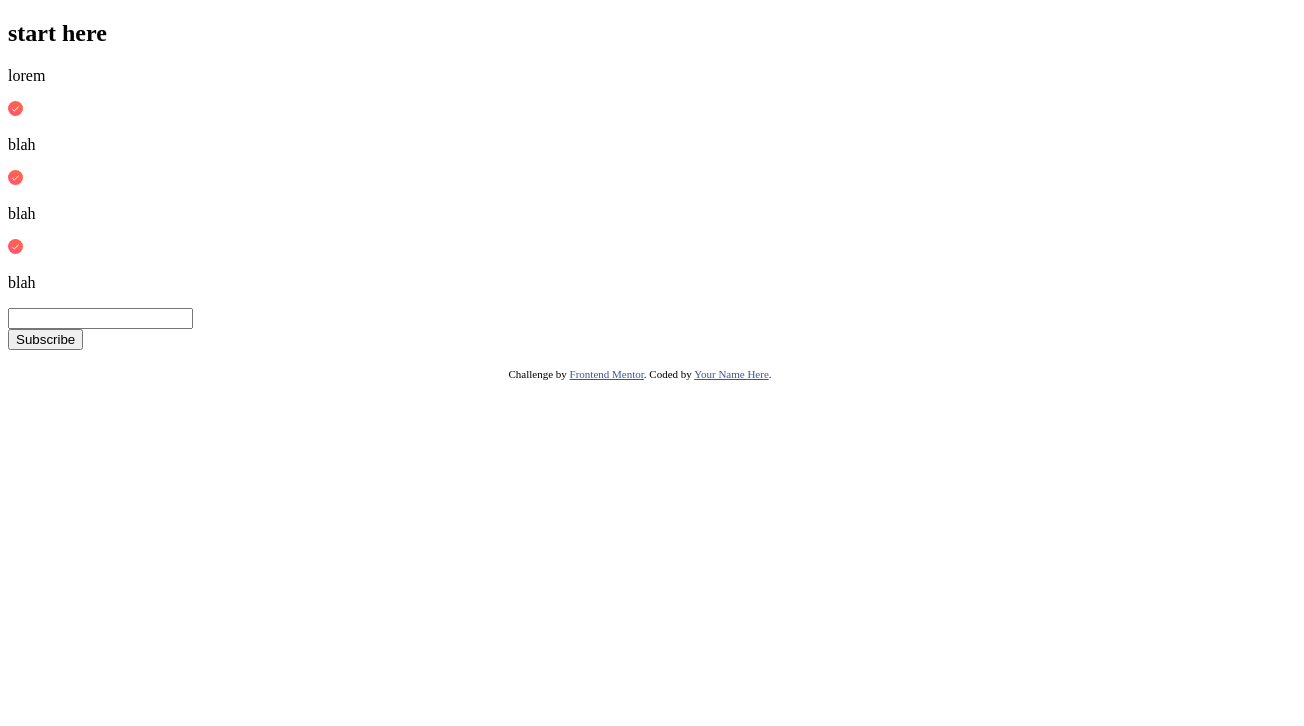
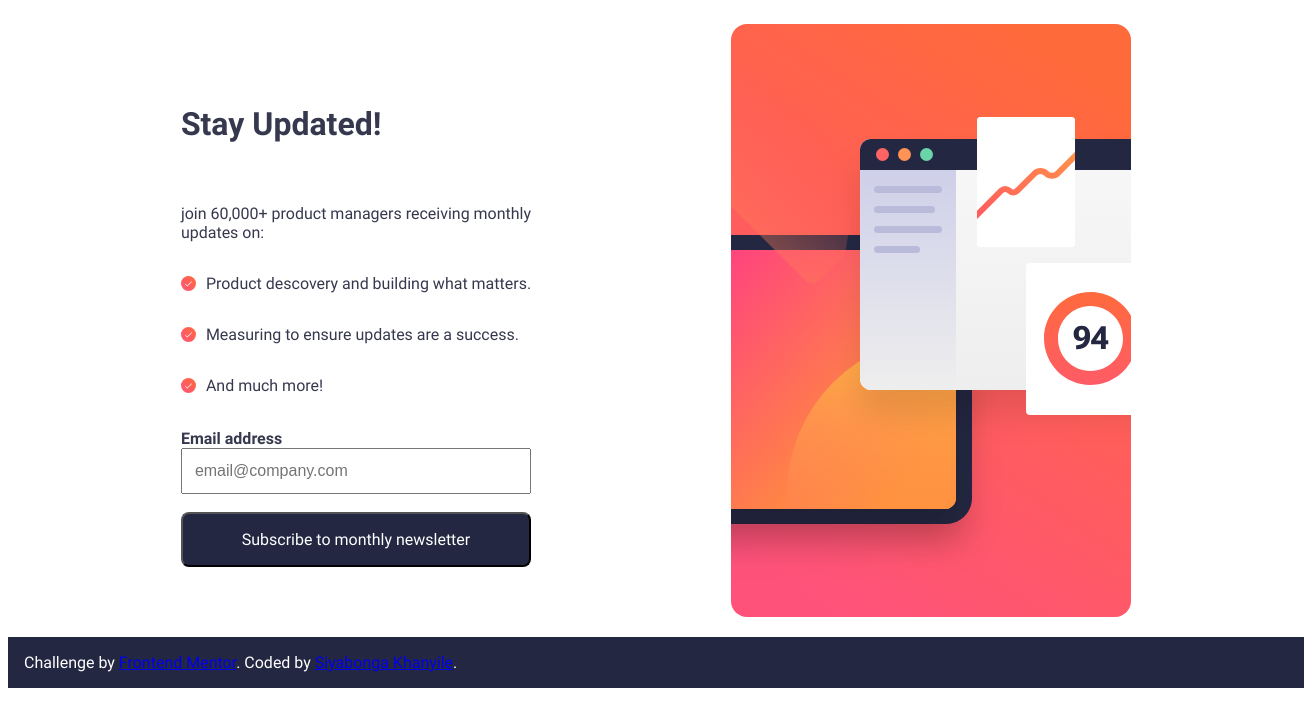
Before and after one commit to siyabongamasiya/newsletter-sign-up-with-success-message-main, a plain HTML site: page index.html in a window 1280 px wide. Shown: the whole page, 1304 px wide, since content can reach past the window. Drawn offline with Linux system fonts and the light colour scheme.

Commit message:
feature-UI:finished UI

```diff
--- a/index.html
+++ b/index.html
@@ -5,51 +5,73 @@
   <meta name="viewport" content="width=device-width, initial-scale=1.0"> <!-- displays site properly based on user's device -->
 
   <link rel="icon" type="image/png" sizes="32x32" href="./assets/images/favicon-32x32.png">
+  <link rel="stylesheet" href="./styles/index.css">
 
   <title>Frontend Mentor | Newsletter sign-up form with success message</title>
-
-  <!-- Feel free to remove these styles or customise in your own stylesheet 👍 -->
-  <style>
-    .attribution { font-size: 11px; text-align: center; }
-    .attribution a { color: hsl(228, 45%, 44%); }
-  </style>
 </head>
 <body>
 
   <main>
-    <section>
-      <div>
-        <h1>start here</h1>
-        <p>lorem</p>
-        <section>
-          <div>
+    <section id="mainSection">
+      <!-- details-->
+      <div id="details">
+        <!--heading and description-->
+        <h1>Stay Updated!</h1>
+        <!--updates-->
+        <section id="updates">
+          <p id="description">join 60,000+ product managers receiving monthly <br> updates on:</p>
+          <div class="update">
             <img width="15vw" height="15vh" src="./assets/images/icon-success.svg" alt="no image">
-            <p>blah</p>
+            <p>Product descovery and building what matters.</p>
           </div>
-          <div>
+          <div class="update">
             <img width="15vw" height="15vh" src="./assets/images/icon-success.svg" alt="no image">
-            <p>blah</p>
+            <p>Measuring to ensure updates are a success.</p>
           </div>
-          <div>
+          <div class="update">
             <img width="15vw" height="15vh" src="./assets/images/icon-success.svg" alt="no image">
-            <p>blah</p>
+            <p>And much more!</p>
           </div>
         </section>
-        <div>
-          <p></p>
-          <input>
+        <!--email-->
+        <div id="input">
+          <label for="email">Email address</label>
+          <input type="text" placeholder="email@company.com" id="email">
         </div>
-        <button>Subscribe</button>
+        <!--button-->
+        <button>Subscribe to monthly newsletter</button>
       </div>
-      <div>
-        <img>
+      <!--illustration image-->
+      <div id="illustration">
+        <picture>
+          <source srcset="./assets/images/illustration-sign-up-mobile.svg" media="(max-width: 375px)">
+          <img id="illustrationImage" src="./assets/images/illustration-sign-up-desktop.svg" alt="Sign Up Illustration">
+        </picture>
       </div>
     </section>
   </main>
 
-  <div class="attribution">
-    Challenge by <a href="https://www.frontendmentor.io?ref=challenge" target="_blank">Frontend Mentor</a>.
-    Coded by <a href="#">Your Name Here</a>.
-  </div>
+  <!-- footer-->
+   <footer class="attribution">
+    <div>
+      Challenge by <a href="https://www.frontendmentor.io?ref=challenge" target="_blank">Frontend Mentor</a>.
+      Coded by <a href="https://sites.google.com/view/siyabongaportfolio/home" target="_blank">Siyabonga Khanyile</a>.
+    </div>
+   </footer>
+
+   <div class="overlay">
+    <div id="thanksCard">
+      <picture>
+        <img id="illustrationImage" src="./assets/images/icon-success.svg" alt="Sign Up Illustration">
+      </picture>
+      <h1>Thanks for <br> subscribing!</h1>
+      <p>A confirmation email has been sent to <br>
+        <span>ABC</span> .Please open it and click <br>
+        the button inside to confirm your subscription</p>
+      <button>Dismiss message</button>
+    </div>
+   </div>
+
+
 </body>
 </html>
--- /dev/null
+++ b/styles/index.css
@@ -0,0 +1,170 @@
+@font-face {
+    font-family: 'Roboto';
+    src: url('/assets/fonts/Roboto-Regular.ttf') format('truetype');
+    font-weight: 400;
+    font-style: normal;
+}
+
+@font-face {
+    font-family: 'Roboto';
+    src: url('/assets/fonts/Roboto-Bold.ttf') format('truetype');
+    font-weight: 700;
+    font-style: normal;
+}
+
+
+#mainSection{
+    display: flex;
+    flex-direction: row;
+    width: 100%;
+    height: vh;
+    gap: 200px;
+    justify-content: center;
+    align-items: center;
+    padding: 16px;
+}
+
+#details{
+    display: flex;
+    flex-direction: column;
+    gap: 18px;
+    align-items: start;
+}
+
+h1{
+    color: hsl(235, 18%, 26%);
+    font-family: 'Roboto', sans-serif;
+    font-size: 2rem;
+    font-weight: 700;
+}
+
+body {
+    font-family: 'Roboto', sans-serif;
+}
+
+p {
+    font-weight: 400;
+    color: hsl(235, 18%, 26%);
+}
+
+#description{
+    color: hsl(235, 18%, 26%);
+    font-family: 'Roboto', sans-serif;
+    font-weight: 400;
+}
+
+#updates{
+    display: flex;
+    flex-direction: column;
+    justify-content: space-between;
+    align-items: start;
+    font-family: 'Roboto', sans-serif;
+    font-weight: 400;
+    font-size: 16px;
+    color: hsl(235, 18%, 26%);
+}
+
+.update{
+    display: flex;
+    flex-direction: row;
+    width: 100%;
+    gap: 10px;
+    align-items: center;
+}
+
+#input{
+    display: flex;
+    width: 100%;
+    flex-direction: column;
+    color: hsl(235, 18%, 26%);
+    font-family: 'Roboto', sans-serif;
+    font-weight: 700;
+}
+
+#email{
+    padding: 12px;
+    font-size: 16px;
+    box-sizing:border-box;
+    border-radius: 8px solid grey;
+    width: 100%;
+}
+
+button{
+    width: 100%;
+    background-color: hsl(234, 29%, 20%);
+    border-radius: 8px;
+    color: white;
+    font-family: 'Roboto', sans-serif;
+    font-weight: 400;
+    font-size: 16px;
+    padding: 16px;
+}
+
+button:hover{
+    background: linear-gradient(to right, #FE5378, #FF693f);
+}
+
+.attribution{
+    padding-top: 50px;
+    width: 100%;
+    background-color: hsl(234, 29%, 20%);
+    color: white;
+    padding: 16px;
+}
+
+@media(max-width: 375px){
+    #mainSection{
+        flex-direction: column;
+        justify-content: space-between;
+        align-items: center;
+        gap: 30px;
+    }
+
+    #illustrationImage{
+        src: "./assets/images/illustration-sign-up-mobile.svg";
+    }
+
+    #mainSection > :nth-child(2) {
+        order: -1;
+    }
+}
+
+#thanksCard{
+    position: absolute;
+    display: flex;
+    flex-direction: column;
+    justify-content: space-between;
+    align-items: start;
+    background: white;
+    padding: 16px;
+    border-radius: 8px;
+    box-shadow: 0 4px 16px rgba(0,0,0,0.3);
+}
+
+.overlay {
+    visibility: hidden;
+    position: fixed;
+    top: 0; left: 0;
+    width: 100vw;
+    height: 100vh;
+    background: rgba(0,0,0,0.5);
+    display: flex;
+    align-items: center;
+    justify-content: center;
+    z-index: 1000;
+    padding: 16px;
+  }
+
+
+
+  #thanksCard > :nth-child(1){
+    object-fit:fill;
+    width: 10vw;
+    height: 10vh;
+  }
+
+  span{
+    font-weight: 700;
+    font-size: 16px;
+    color: hsl(235, 18%, 26%);
+  }
```
